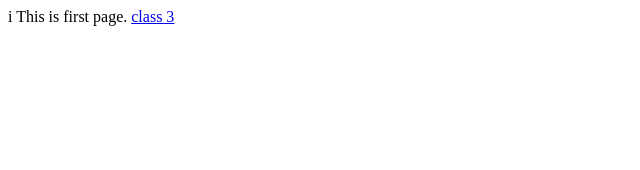
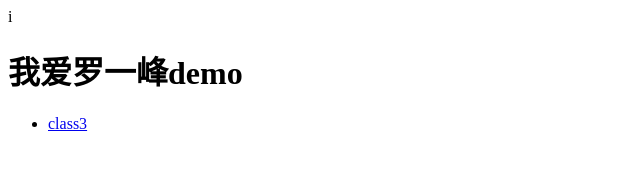
Before and after one commit to coderforduty/baidu, a plain HTML site: page index.html in a window 1280 px wide. Shown: the whole page, without its empty margins (0-640 px from the left). Drawn offline with Linux system fonts and the light colour scheme.

Commit message:
index page

```diff
--- a/index.html
+++ b/index.html
@@ -5,7 +5,9 @@ i<!DOCTYPE html>
 	<title>first page</title>
 </head>
 <body>
-This is first page.
-<a href="./class3/index.html">class 3</a>
+<h1>我爱罗一峰demo</h1>
+<ul>
+	<li><a href="./class3/index.html">class3</a></li>
+</ul>
 </body>
 </html>
```
